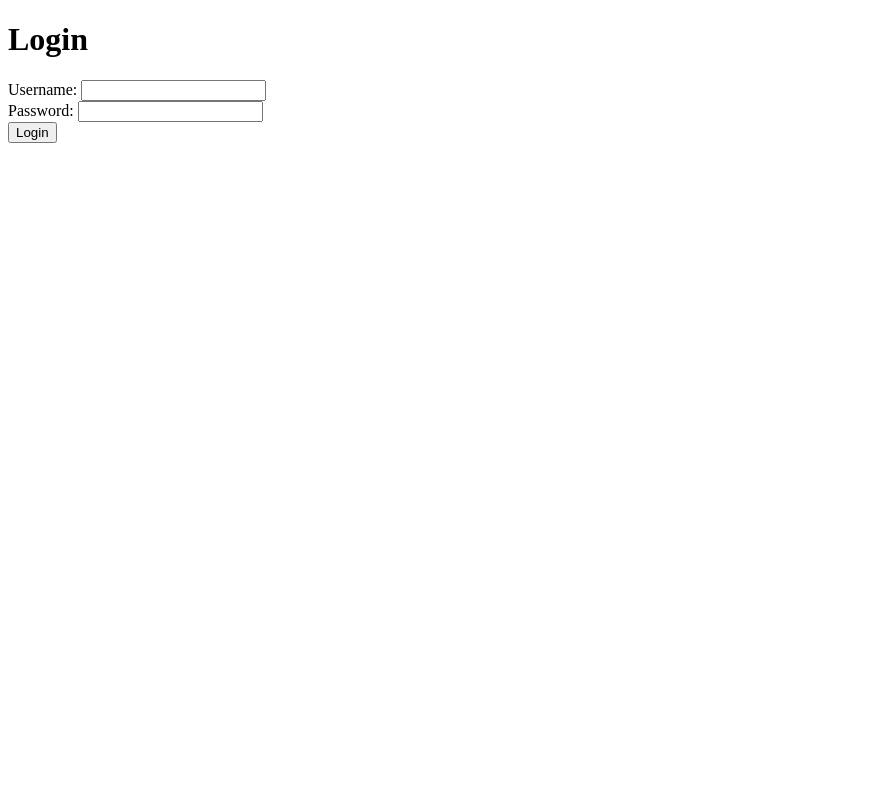
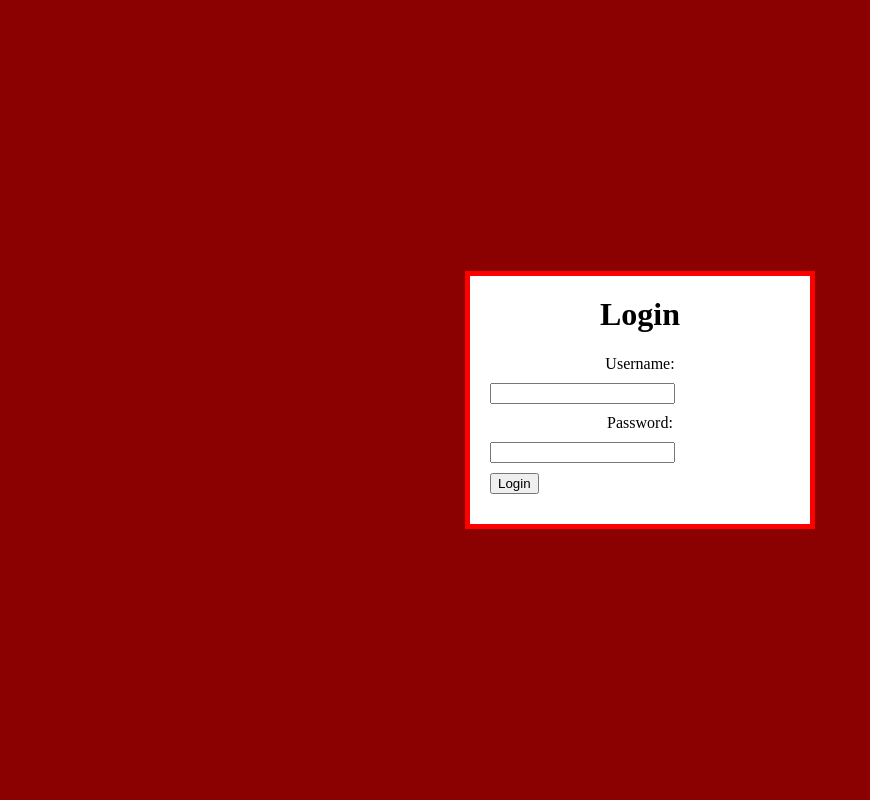
Before and after one commit to TommyPham03/Class-Compass, a Flask app: page /login in a window 1280 px wide. Shown: the whole page, without its empty margins (0-870 px from the left). Run offline with Flask 3, Linux system fonts and the light colour scheme.

Commit message:
Made changes to how the login page is viewed

```diff
--- a/templates/login.html
+++ b/templates/login.html
@@ -2,14 +2,41 @@
 <html>
 <head>
 	<title>Login</title>
+	<style>
+		body {
+			background-color: darkred; /* Sets the background color of the entire page to dark red */
+			display: flex; /* Makes the body a flex container to center the login form vertically and horizontally */
+			align-items: center; /* Centers the login form vertically */
+			justify-content: center; /* Centers the login form horizontally */
+			height: 100vh; /* Sets the height of the body to 100% of the viewport height to center the form vertically */
+			margin: 0; /* Removes default margin */
+		}
+		form {
+			background-color: white; /* Sets the background color of the login form to white */
+			border: 5px solid red; /* Adds a red border around the login form */
+			padding: 20px; /* Adds padding to the form to increase the border size */
+			width: 300px; /* Sets the width of the login form */
+			text-align: center; /* Centers the login word and login box horizontally */
+		}
+		h1 {
+			margin-top: 0; /* Removes default margin from h1 element */
+		}
+		label, input, input[type="submit"] {
+			display: block; /* Puts each form element on a new line */
+			margin-bottom: 10px; /* Adds margin between form elements */
+		}
+		input[type="submit"] {
+			margin-top: 10px; /* Adds margin above the submit button */
+		}
+	</style>
 </head>
 <body>
-	<h1>Login</h1>
 	<form method="POST" action="{{ url_for('login') }}">
+		<h1>Login</h1> <!-- Moved the login word to the top of the form -->
 		<label for="username">Username:</label>
-		<input type="text" id="username" name="username"><br>
+		<input type="text" id="username" name="username">
 		<label for="password">Password:</label>
-		<input type="password" id="password" name="password"><br>
+		<input type="password" id="password" name="password">
 		<input type="submit" value="Login">
 	</form>
 </body>
```
